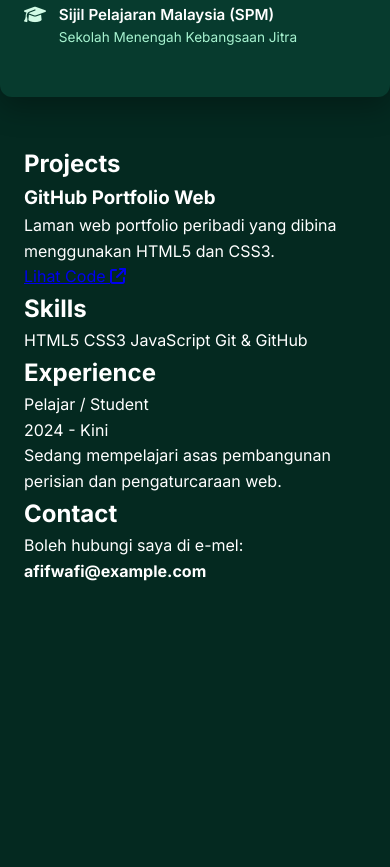
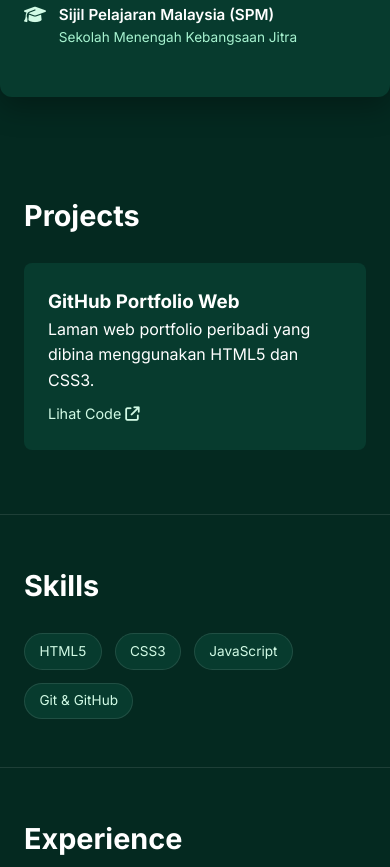
Before and after one commit to Wafi203/Wafi203.github.io, a plain HTML site: page index.html in a window 390 px wide. Shown: the part 1257-2124 px from the top of the page. Before the commit the page ends 1841 px from the top, so only its background shows below. Drawn offline with Linux system fonts and the light colour scheme.

Commit message:
Enhance CSS with new sections for projects and skills
Added styles for projects, skills, experience, and contact sections.

```diff
--- a/style.css
+++ b/style.css
@@ -256,7 +256,72 @@ body {
   .info-grid {
     grid-template-columns: 1fr;
   }
+/* ================================================================= */
+/* 🌟 SALIN & TAMPAL KOD CSS BAHARU INI (AT THE VERY BOTTOM) 🌟 */
+/* ================================================================= */
 
+/* Membuatkan skrol lancar apabila butang navbar ditekan */
+html {
+  scroll-behavior: smooth;
+}
+
+/* Gaya untuk bahagian Projects, Skills, Experience, & Contact */
+.section-container {
+  padding: 3rem 1.5rem;
+  border-bottom: 1px solid rgba(255, 255, 255, 0.1);
+}
+
+.content-heading {
+  font-size: 1.8rem;
+  font-weight: 700;
+  margin-bottom: 1.5rem;
+  color: var(--text-white);
+}
+
+.project-item, .exp-item {
+  background-color: var(--bg-dark-green);
+  padding: 1.5rem;
+  border-radius: 8px;
+  margin-bottom: 1rem;
+}
+
+.project-link {
+  color: var(--text-light-green);
+  text-decoration: none;
+  font-size: 0.9rem;
+  display: inline-block;
+  margin-top: 0.5rem;
+}
+
+.skills-tags {
+  display: flex;
+  gap: 0.8rem;
+  flex-wrap: wrap;
+}
+
+.tag {
+  background-color: var(--bg-dark-green);
+  color: var(--text-light-green);
+  padding: 0.4rem 0.9rem;
+  border-radius: 20px;
+  font-size: 0.85rem;
+  border: 1px solid rgba(255, 255, 255, 0.1);
+}
+
+.exp-role {
+  font-weight: 600;
+  font-size: 1.1rem;
+}
+
+.exp-date {
+  font-size: 0.85rem;
+  color: var(--text-muted);
+  margin-bottom: 0.5rem;
+}
+
+/* ================================================================= */
+/* 🌟 AKHIR KOD CSS BAHARU 🌟 */
+/* ================================================================= */
   .nav-links {
     display: none; /* Boleh disesuaikan untuk menu telefon */
   }
```
